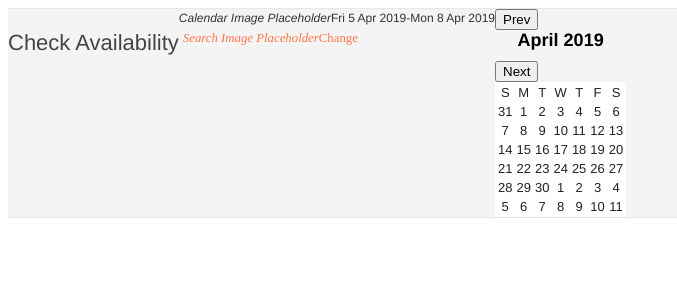
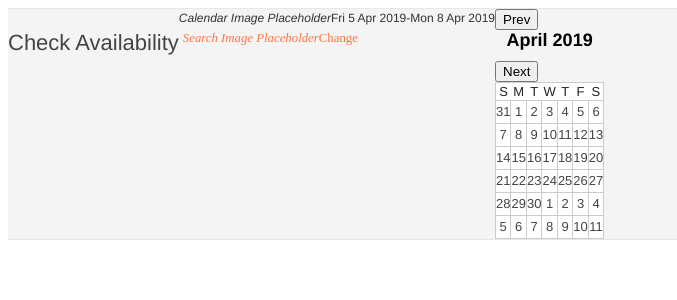
Before and after one commit to das-haustelles/rich-front-end-capstone, a React app: page / in a window 1280 px wide. Shown: the top 300 px of the page, without its empty margins (0-677 px from the left). Built offline with nearby package versions, Linux system fonts and the light colour scheme.

Commit message:
Render calendar with shared borders

```diff
--- a/client/src/components/Calendar.jsx
+++ b/client/src/components/Calendar.jsx
@@ -7,11 +7,13 @@ import styled from 'styled-components';
 
 const Table = styled.table`
   background: #fff;
+  border: 1px solid #ccc;
   text-align: center;
   color: #222;
   font-family: "Noto",Helvetica,Arial,sans-serif;
   font-size: 13px;
   width: 100%;
+  border-collapse: collapse;
 `
 class Calendar extends React.Component {
   constructor(props) {
--- a/client/src/components/Day.jsx
+++ b/client/src/components/Day.jsx
@@ -1,10 +1,20 @@
 import React from 'react';
+import styled from 'styled-components';
+
+const CalendarDay = styled.td`
+  border: 1px solid #ccc;
+  color: #444;
+  line-height: 22px;
+  text-align: center;
+  margin: 0;
+  padding: 0;
+`
 
 const Day = ({ date, currentDate }) => {
   const isCurrentDate = date === currentDate;
   const dayClass = isCurrentDate ? 'calendar-day-today' : 'calendar-day'
   return (
-    <td key={date} className={dayClass} >{date}</td>
+    <CalendarDay key={date} className={dayClass} >{date}</CalendarDay>
   )
 }
 
--- a/client/src/components/Week.jsx
+++ b/client/src/components/Week.jsx
@@ -1,14 +1,22 @@
 import React from 'react';
 import Day from './Day';
+import styled from 'styled-components';
+
+const CalendarWeek = styled.tr`
+  border: 1px solid #ccc;
+  color: #444;
+  line-height: 22px;
+  text-align: center;
+`
 
 const Week = ({ week, currentDate }) => {
   return (
-    <tr>
+    <CalendarWeek>
       {week.map((date) => (
         <Day date={date.date()}
                  currentDate={currentDate.date()}/>
       ))}
-    </tr>
+    </CalendarWeek>
   )
 }
 
```
